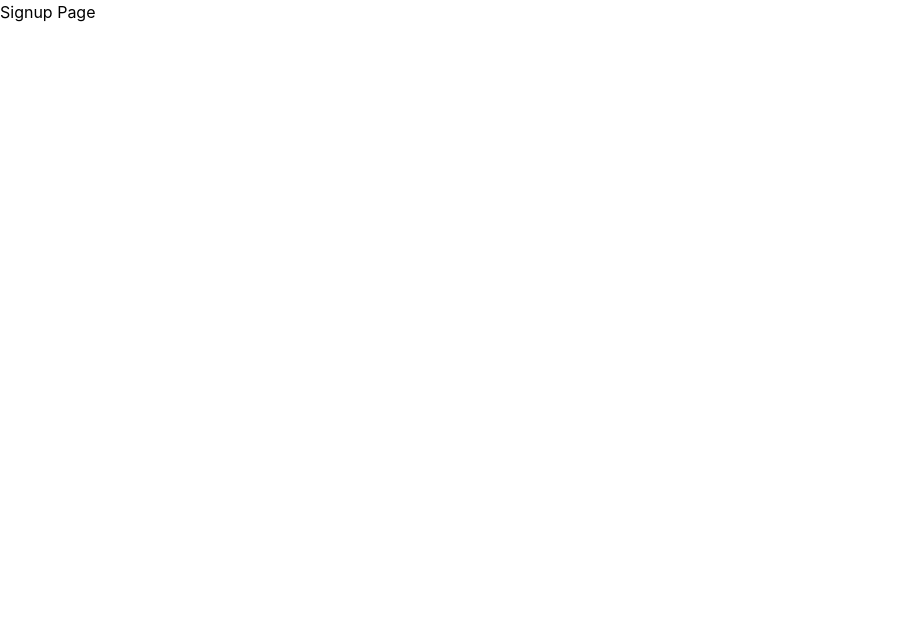
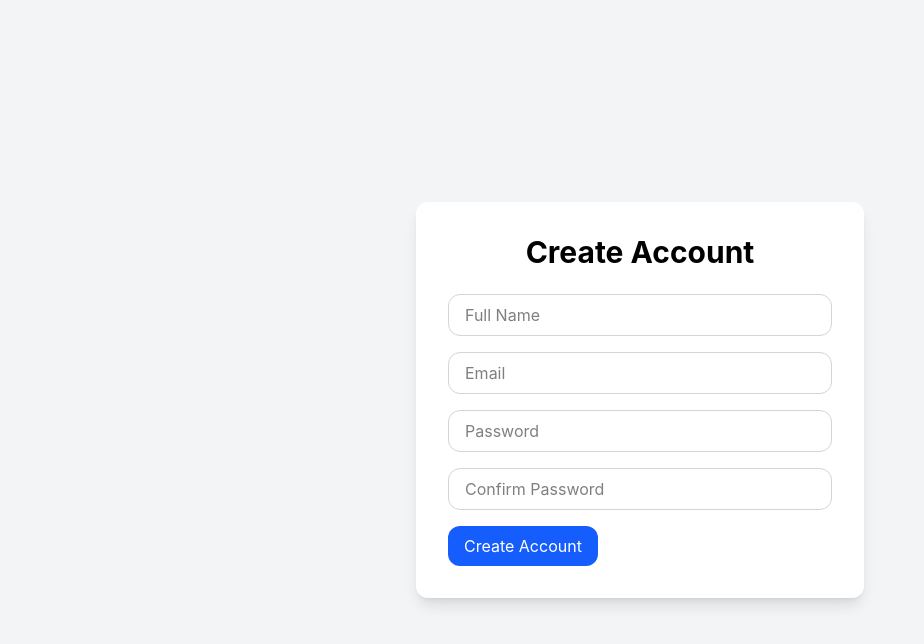
Before and after one commit to Aryan-ai17/Url_Shortner, a React app in the folder frontend/: page /signup in a window 1280 px wide. Shown: the top 644 px of the page, without its empty margins (0-924 px from the left). Built offline with nearby package versions, Linux system fonts and the light colour scheme; the HTML template or start-up script is replaced by a standard one.

Commit message:
Build signup form UI with controlled inputs and reusable components

```diff
--- a/frontend/src/components/Input.jsx
+++ b/frontend/src/components/Input.jsx
@@ -1,5 +1,6 @@
 function Input({
   type = "text",
+  name,
   placeholder,
   value,
   onChange,
@@ -7,6 +8,7 @@ function Input({
   return (
     <input
       type={type}
+      name={name}
       placeholder={placeholder}
       value={value}
       onChange={onChange}
--- a/frontend/src/pages/Signup.jsx
+++ b/frontend/src/pages/Signup.jsx
@@ -1,5 +1,69 @@
+import { useState } from "react";
+import Input from "../components/Input";
+import Button from "../components/Button";
+
 function Signup() {
-  return <h1>Signup Page</h1>;
+  const [formData, setFormData] = useState({
+    name: "",
+    email: "",
+    password: "",
+    confirmPassword: "",
+  });
+  function handleChange(e) {
+    const { name, value } = e.target;
+
+    setFormData({
+      ...formData,
+      [name]: value,
+    });
+  }
+  console.log(formData)
+
+  return (
+    <div className="min-h-screen flex items-center justify-center bg-gray-100">
+      <div className="w-full max-w-md bg-white rounded-xl shadow-lg p-8">
+        <h1 className="text-3xl font-bold text-center mb-6">
+          Create Account
+        </h1>
+
+        <div className="space-y-4">
+          <Input placeholder="Full Name"
+           name="name"
+           value={formData.name}
+           onChange={handleChange}
+           />
+
+          <Input
+            type="email"
+            name="email"
+            placeholder="Email"
+            value={formData.email}
+            onChange={handleChange}
+          />
+
+          <Input
+            type="password"
+            name="password"
+            placeholder="Password"
+            value={formData.password}
+            onChange={handleChange}
+          />
+
+          <Input
+            type="password"
+            name="confirmPassword"
+            placeholder="Confirm Password"
+             value={formData.confirmPassword}
+             onChange={handleChange}
+          />
+
+          <Button>
+            Create Account
+          </Button>
+        </div>
+      </div>
+    </div>
+  );
 }
 
 export default Signup;
```
